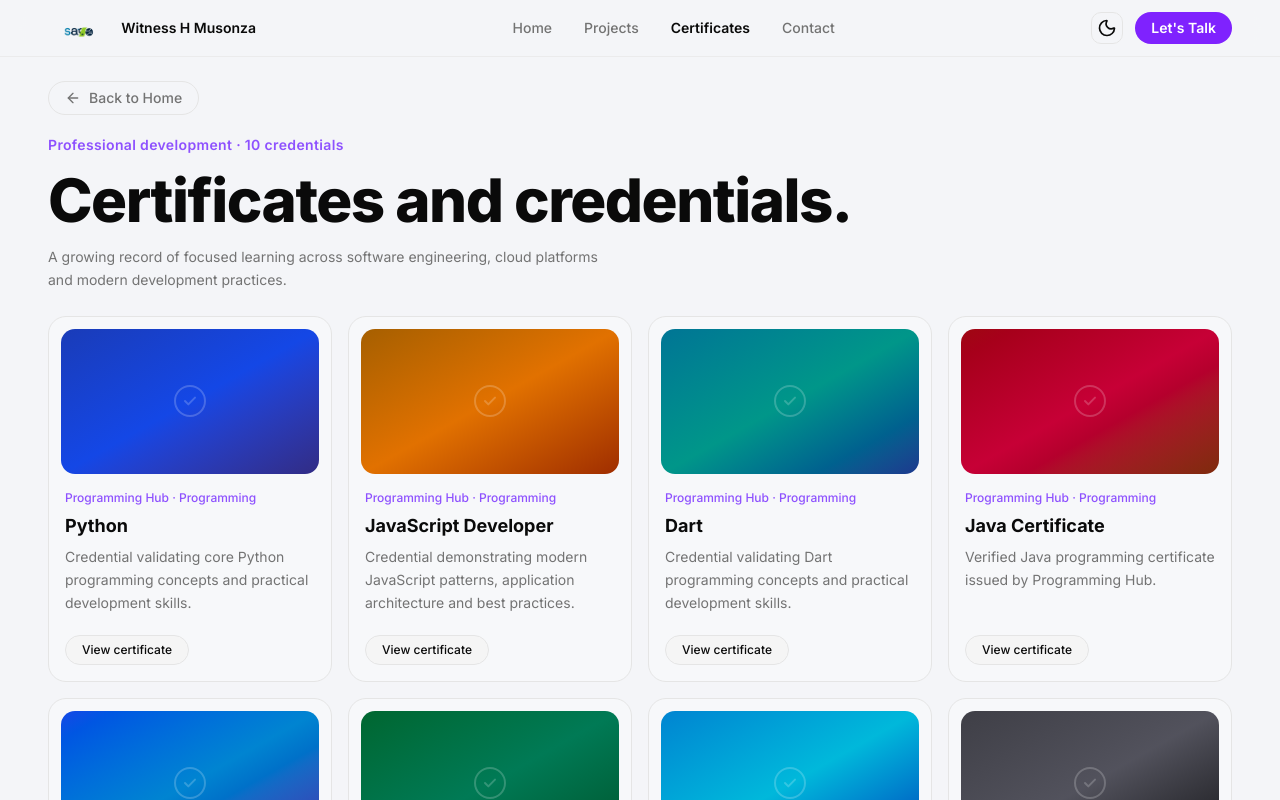
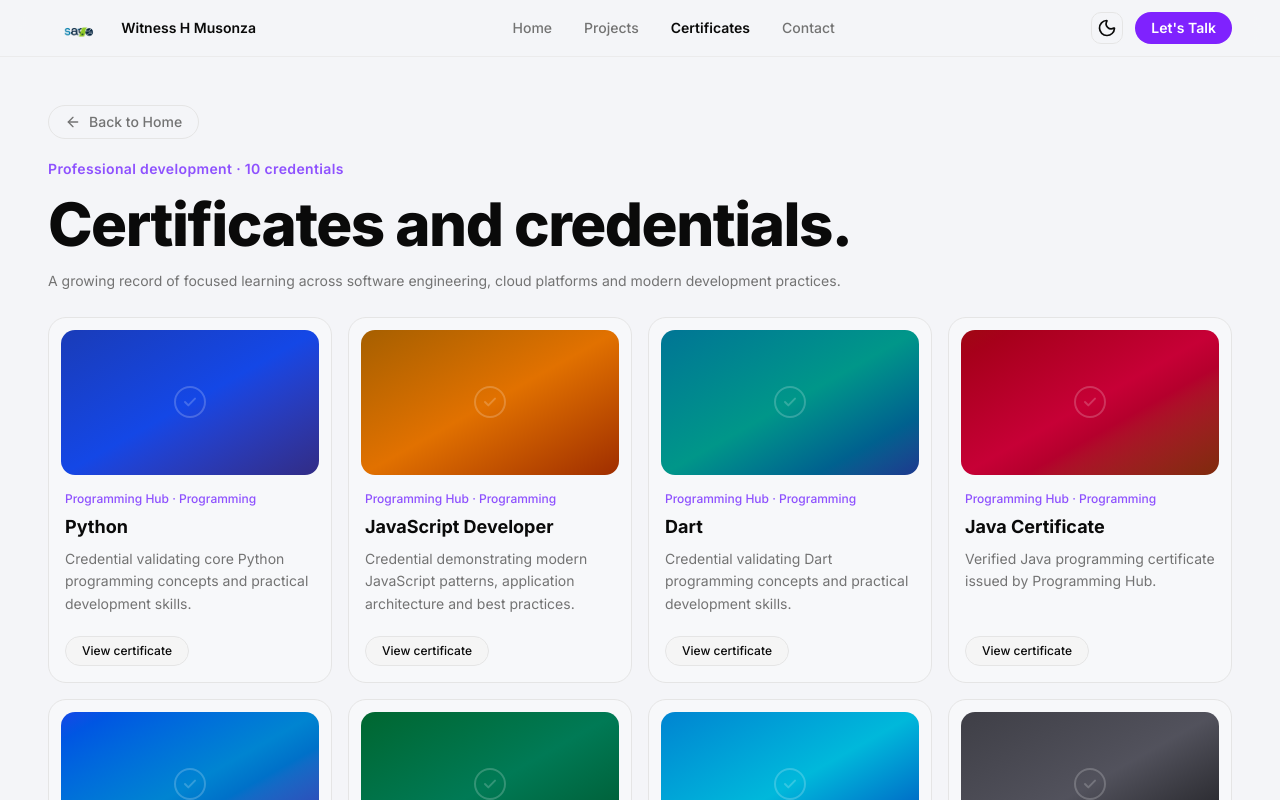
Before and after one commit to erronblack263/dpv2, a Next.js app: page /certificates in a window 1280 px wide. Shown: the top 800 px of the page. Built offline with nearby package versions, Linux system fonts and the light colour scheme.

Commit message:
feat(certificates, projects): adjust padding and remove max-width for improved text presentation

```diff
--- a/app/certificates/page.tsx
+++ b/app/certificates/page.tsx
@@ -175,7 +175,7 @@ export default function CertificatesPage() {
   return (
     <>
       <div className="min-h-screen bg-background text-foreground">
-        <div className="w-full px-5 sm:px-8 lg:px-12 pt-6 pb-14">
+        <div className="w-full px-5 sm:px-8 lg:px-12 pt-12 pb-14">
           {/* Back */}
           <Link
             href="/"
@@ -193,7 +193,7 @@ export default function CertificatesPage() {
             <h1 className="mt-2 text-4xl sm:text-5xl lg:text-6xl font-extrabold leading-tight tracking-tight">
               Certificates and credentials.
             </h1>
-            <p className="mt-2 max-w-xl text-sm text-muted-foreground leading-relaxed">
+            <p className="mt-2 text-sm text-muted-foreground leading-relaxed">
               A growing record of focused learning across software engineering, cloud platforms and modern development practices.
             </p>
           </div>
--- a/app/projects/page.tsx
+++ b/app/projects/page.tsx
@@ -224,7 +224,7 @@ export default function ProjectsPage() {
           <h1 className="mt-2 text-4xl sm:text-5xl lg:text-6xl font-extrabold leading-tight tracking-tight">
             Projects built for clarity, scale and impact.
           </h1>
-          <p className="mt-2 text-sm text-muted-foreground max-w-xl leading-relaxed">
+          <p className="mt-2 text-sm text-muted-foreground leading-relaxed">
             A focused collection of web platforms, mobile tools and backend
             systems designed to solve real-world problems.
           </p>
```
